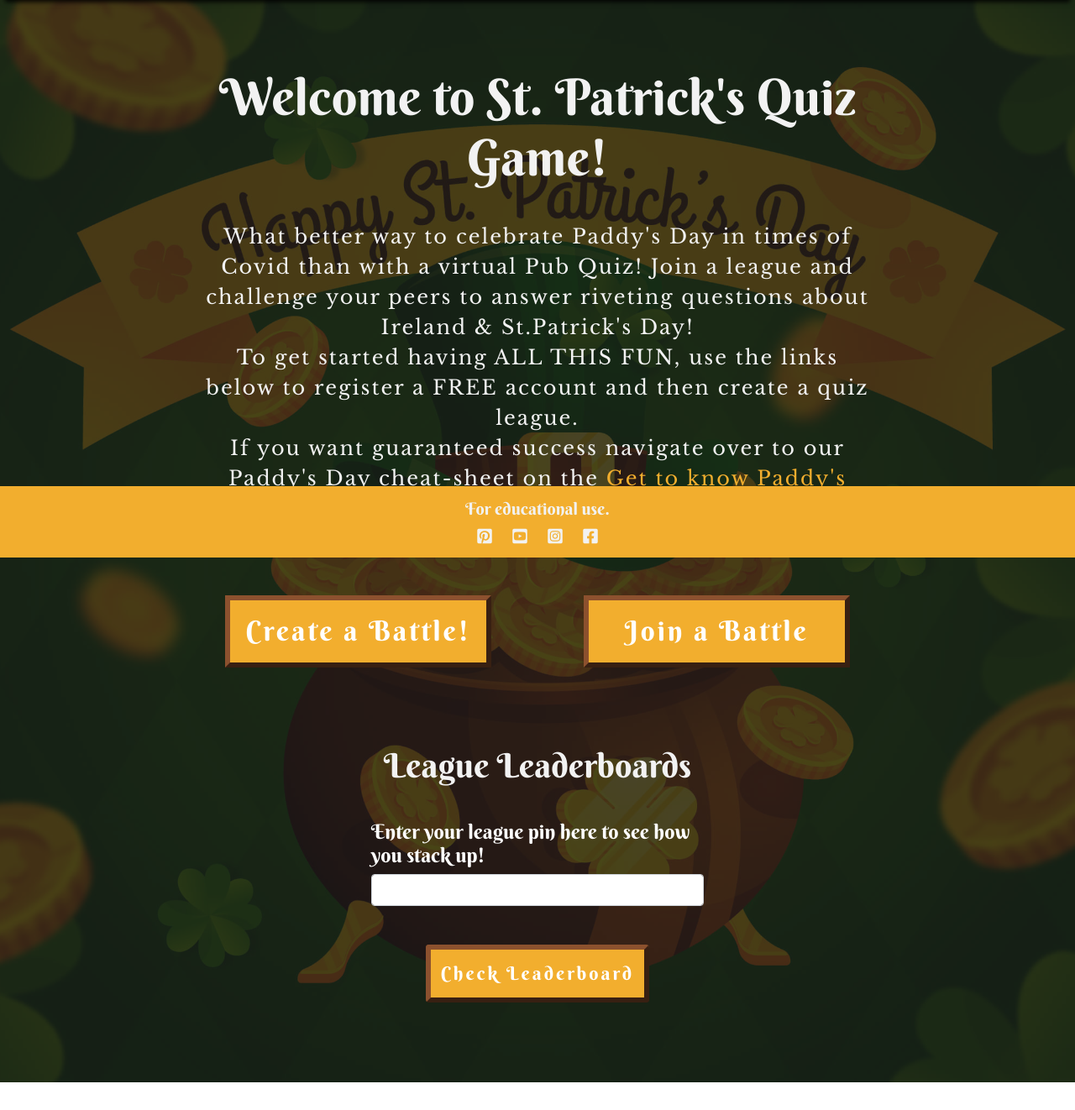
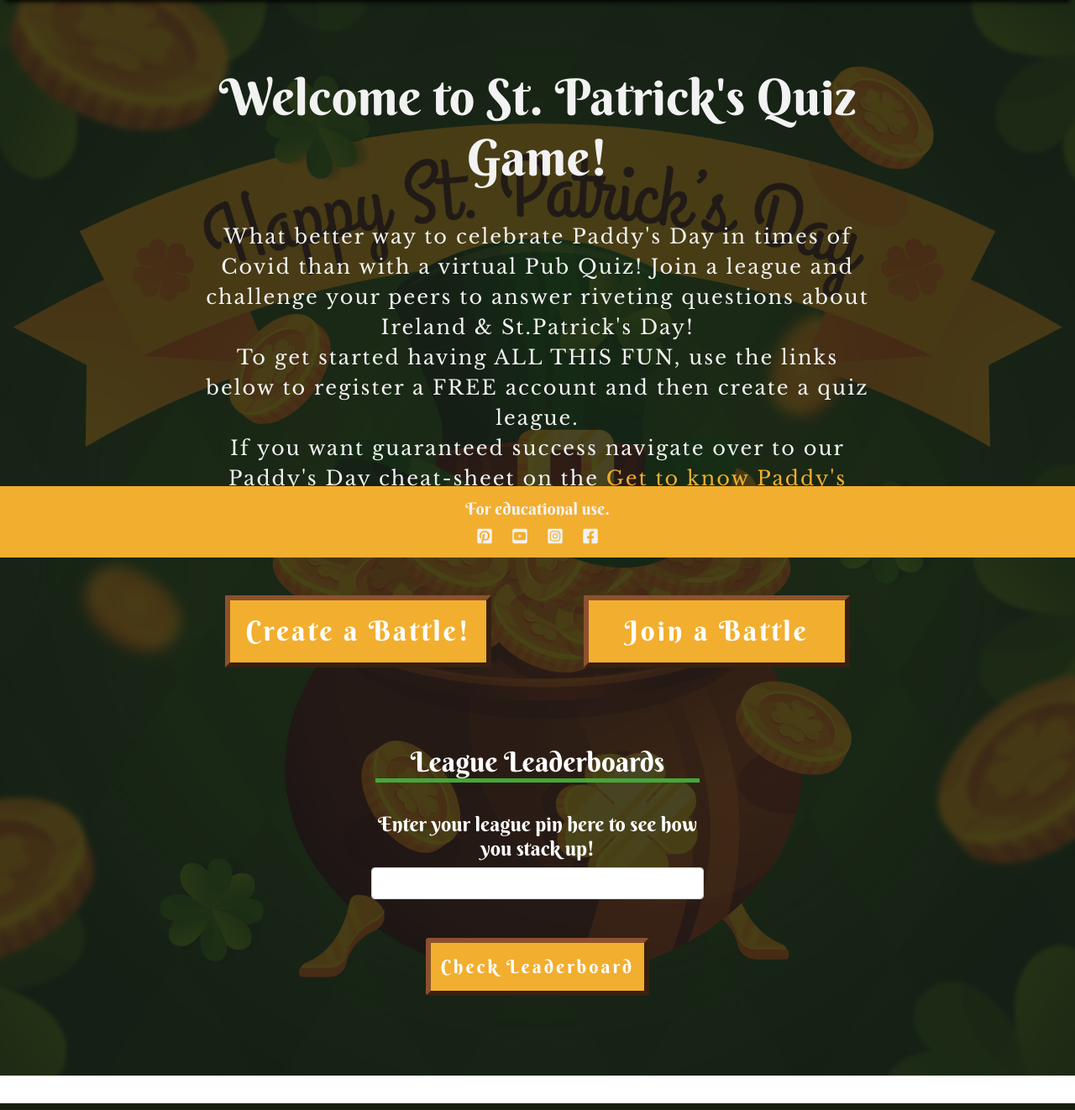
Before and after one commit to kairosity/hackpack-patricks-quiz, a Flask app: page / in a window 1280 px wide. Shown: the part 136-1458 px from the top of the page at 84% size. Run offline with Flask 2, Linux system fonts and the light colour scheme; the visitor is signed in with stand-in values (Sample User, id 1); some libraries are stand-ins or nearby versions.

Commit message:
styling adjustments

```diff
--- a/static/css/style.css
+++ b/static/css/style.css
@@ -236,6 +236,13 @@ h4.flashmsg {
     margin: 15px;
 }
 #battle-label {
+    font-family: 'Berkshire Swash', cursive;
+    font-size: 33px;
+    color: white;
+    box-shadow: 0px 5px 0px #46a637;
+}
+
+#league-index {
     font-family: 'Berkshire Swash', cursive;
     font-size: 33px;
     color: white;
--- a/templates/create_battle.html
+++ b/templates/create_battle.html
@@ -17,6 +17,7 @@
             </p>
         </div>
     </div>
+
     <div class="container ">
         <div class="row justify-content-center button-section">
             <form class="col s12" method="POST" action="{{ url_for('create_battle') }}">
@@ -29,13 +30,13 @@
                 </div>
                 <div class="row center">
                     <div class="col s12 create-button">
-                        <!-- This must remain a button, or it will not pass variables -->
                         <button type="submit" class="button-style">Create</button>
                     </div>
                 </div>
             </form>
         </div>
     </div>
+
 </section>
     <script src="https://code.jquery.com/jquery-3.5.1.min.js"
         integrity="sha256-9/aliU8dGd2tb6OSsuzixeV4y/faTqgFtohetphbbj0=" crossorigin="anonymous"></script>
--- a/templates/index.html
+++ b/templates/index.html
@@ -34,8 +34,8 @@
 
     <div class="row justify-content-center login-section">
         <form class="login-form col-10 col-md-6 col-lg-4" method="POST" action="{{ url_for('home') }}">
-            <h1 class="">League Leaderboards</h1>
-            <h4 class="leaderboard-instructions">Enter your league pin here to see how you stack up!</h4>
+            <h1 id="league-index">League Leaderboards</h1>
+            <h4 class="leaderboard-instructions center">Enter your league pin here to see how you stack up!</h4>
         <div class="mb-3">
             <input type="text" class="form-control"  name="battle_pin" aria-describedby="battle_pin">
         </div>
```
